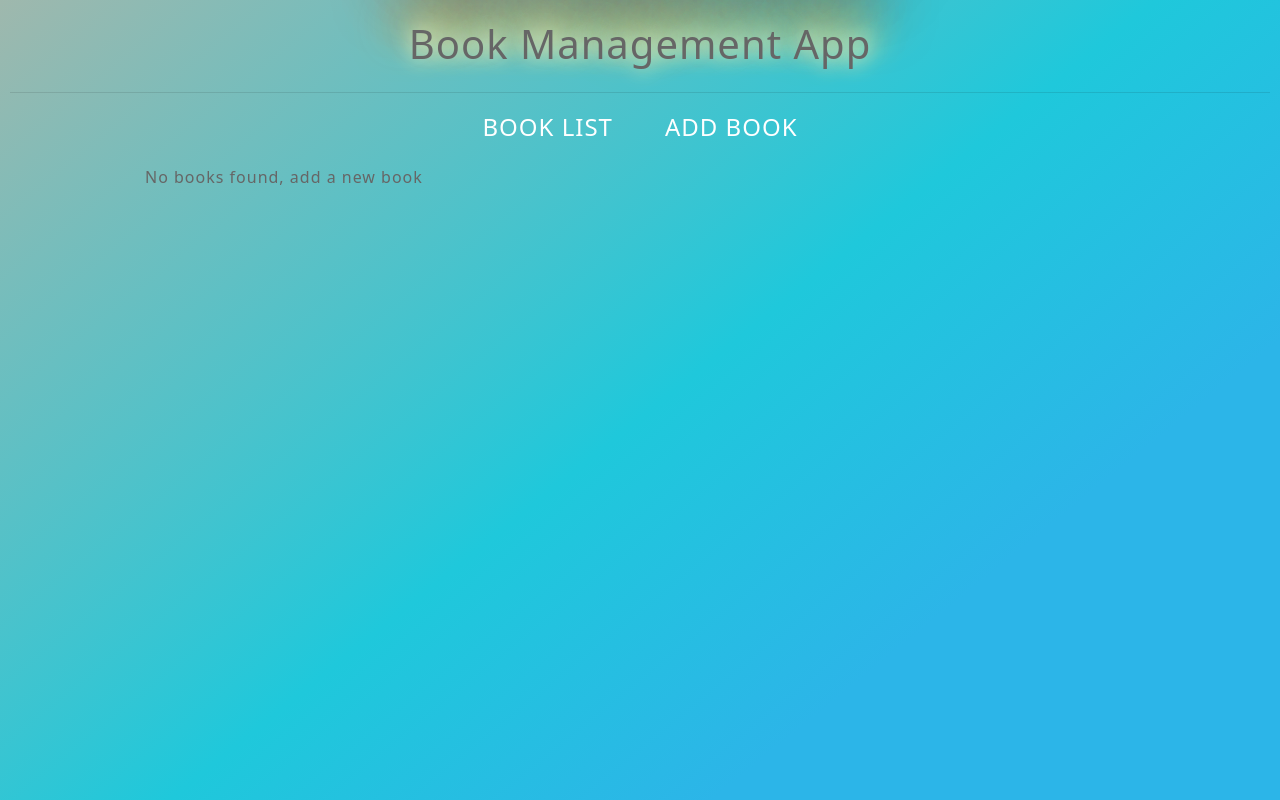
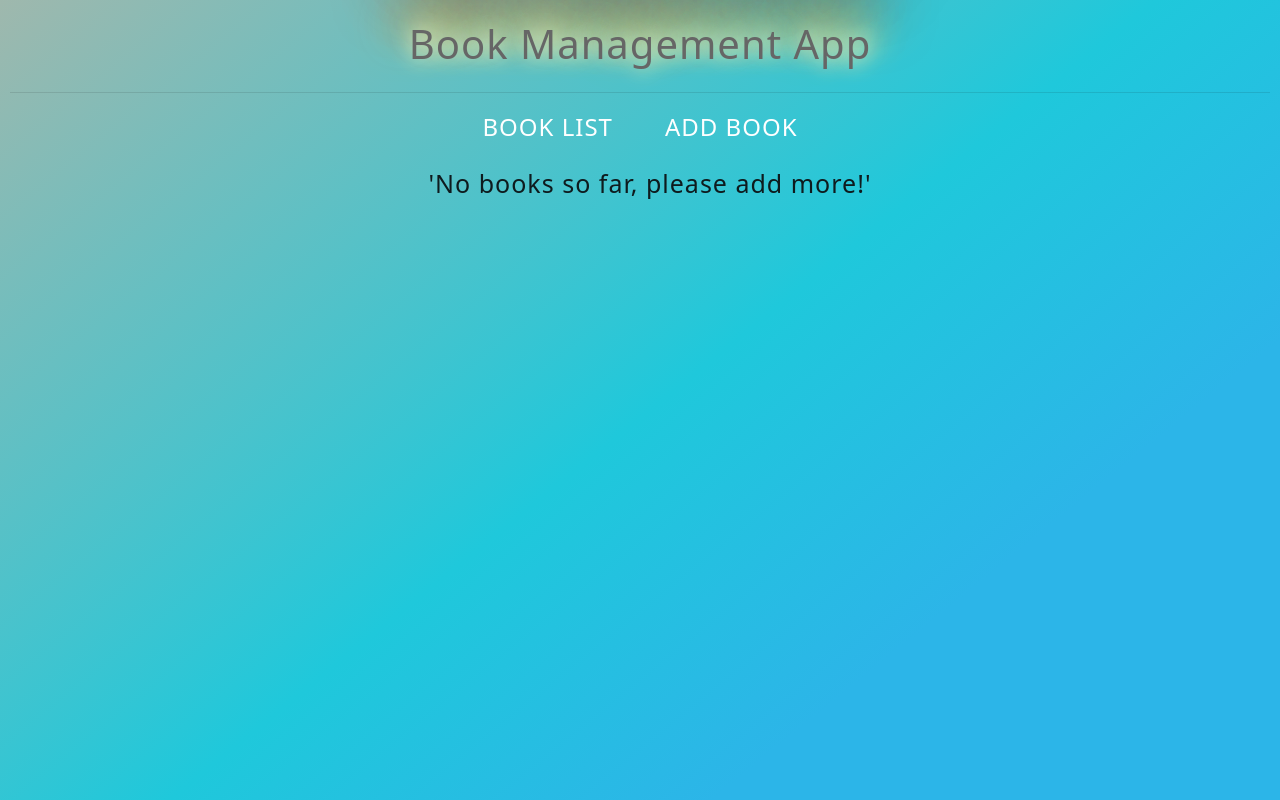
Before and after one commit to mdtagg/book_management_crud, a React (Vite) app: page / in a window 1280 px wide. Built offline with nearby package versions, Linux system fonts and the light colour scheme.

Commit message:
BookList component updated
BookList now checks the books state and if it is not empty
renders each entry in the list as a Book component.

```diff
--- a/src/components/BookList.jsx
+++ b/src/components/BookList.jsx
@@ -1,10 +1,19 @@
-import React from "react";
+import React, { useContext } from "react";
+import BooksContext from "../context/BooksContext";
 
 const BookList = () => {
+    const { books,setBooks } = useContext(BooksContext)
     return (
-        <div className='main-content'>
-            No books found, add a new book
-        </div>
+        <React.Fragment>
+            <div className='book-list'>
+                {books.length !== 0 ? (
+                    books.map(book => {
+                        <Book key={book.id} />
+                    })) : (
+                    <p className='message'>'No books so far, please add more!'</p>
+                )}
+            </div>
+        </React.Fragment>
     )
 }
 
```
